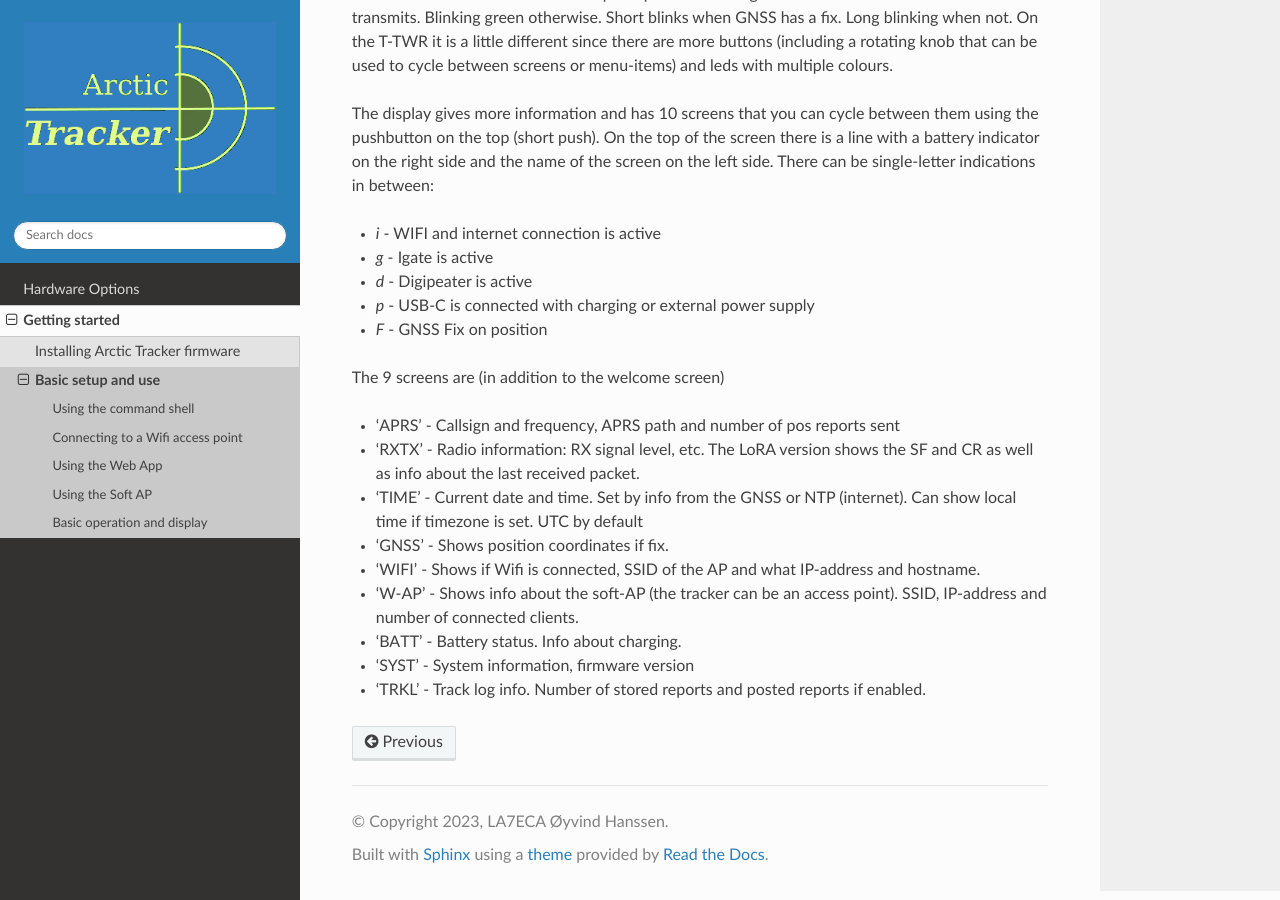
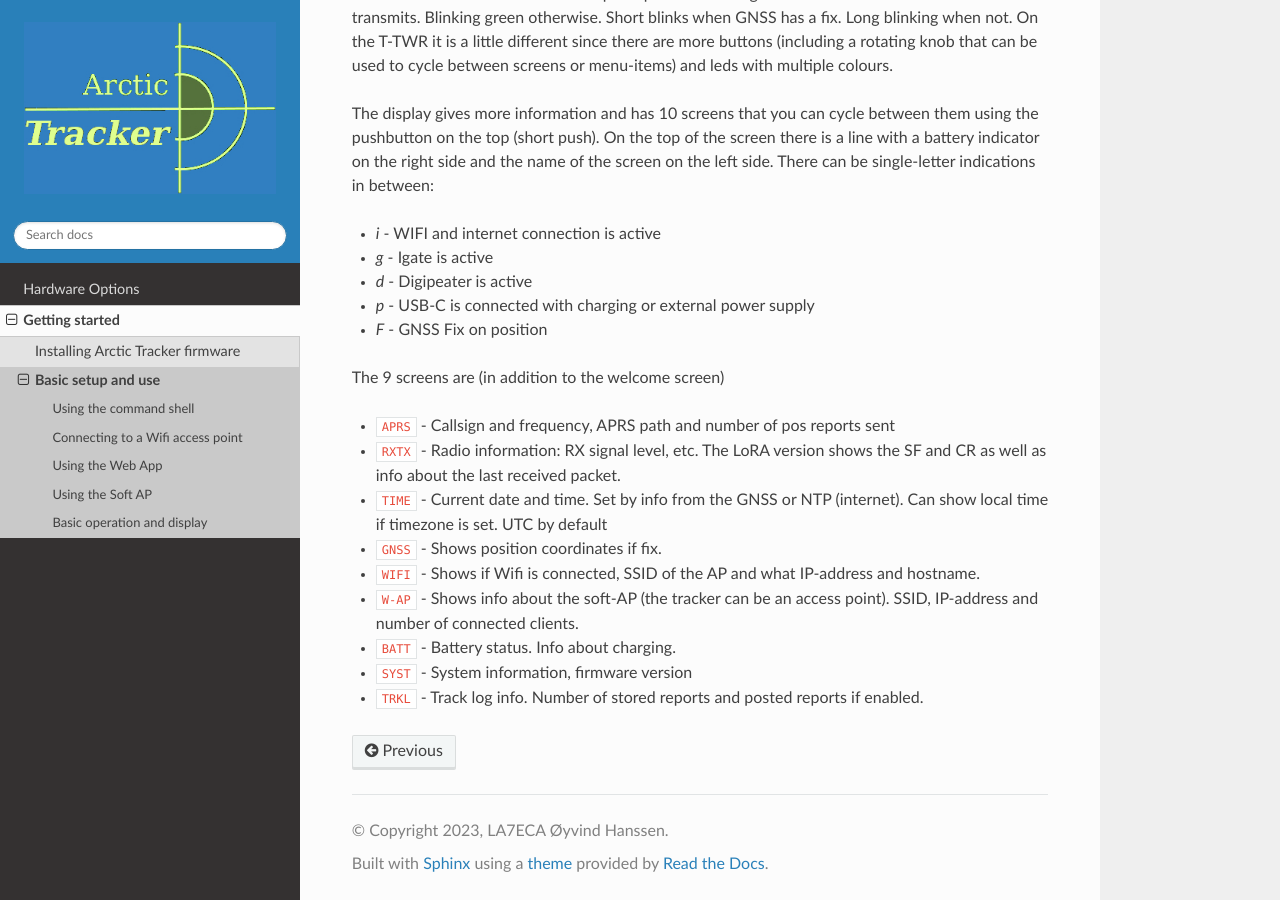
Before and after one commit to Hamlabs/ArcticTracker-docs, a Sphinx documentation site: the page built from docs/setup.rst, in a window 1280 px wide and 900 px high, scrolled down 3063 px. Built offline with Sphinx 7.4.7 and the Read the Docs theme 3.1.0, drawn with Linux system fonts in a browser that asks for light colours; pages that are not in the unit, such as notebooks, are missing from menus.

```diff
--- a/docs/setup.rst
+++ b/docs/setup.rst
@@ -69,12 +69,12 @@ The display gives more information and has 10 screens that you can cycle between
 
 The 9 screens are (in addition to the welcome screen)
 
-* 'APRS' - Callsign and frequency, APRS path and number of pos reports sent
-* 'RXTX' - Radio information: RX signal level, etc. The LoRA version shows the SF and CR as well as info about the last received packet.
-* 'TIME' - Current date and time. Set by info from the GNSS or NTP (internet). Can show local time if timezone is set. UTC by default
-* 'GNSS' - Shows position coordinates if fix.
-* 'WIFI' - Shows if Wifi is connected, SSID of the AP and what IP-address and hostname.
-* 'W-AP' - Shows info about the soft-AP (the tracker can be an access point). SSID, IP-address and number of connected clients.
-* 'BATT' - Battery status. Info about charging.
-* 'SYST' - System information, firmware version
-* 'TRKL' - Track log info. Number of stored reports and posted reports if enabled.
+* ``APRS`` - Callsign and frequency, APRS path and number of pos reports sent
+* ``RXTX`` - Radio information: RX signal level, etc. The LoRA version shows the SF and CR as well as info about the last received packet.
+* ``TIME`` - Current date and time. Set by info from the GNSS or NTP (internet). Can show local time if timezone is set. UTC by default
+* ``GNSS`` - Shows position coordinates if fix.
+* ``WIFI`` - Shows if Wifi is connected, SSID of the AP and what IP-address and hostname.
+* ``W-AP`` - Shows info about the soft-AP (the tracker can be an access point). SSID, IP-address and number of connected clients.
+* ``BATT`` - Battery status. Info about charging.
+* ``SYST`` - System information, firmware version
+* ``TRKL`` - Track log info. Number of stored reports and posted reports if enabled.
```
